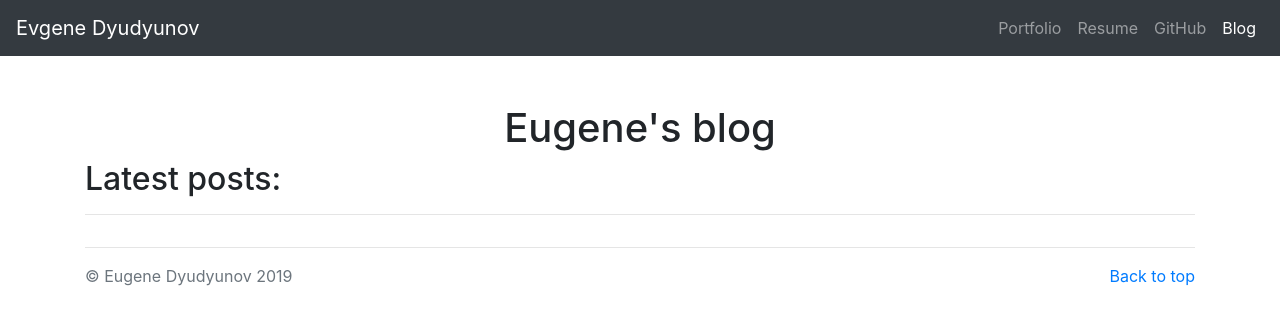
After one commit to dyudyunov/portfolio-project, a Django app: page /blog/ in a window 1280 px wide. The commit adds this page. Shown: the top 325 px of the page. Run offline with Django 3.2, Linux system fonts and the light colour scheme; data that the repository does not hold is empty; some libraries are stand-ins or nearby versions.

Commit message:
+ blog app

```diff
--- /dev/null
+++ b/blog/templates/blog/all_posts.html
@@ -0,0 +1,106 @@
+<!doctype html>
+<html lang="en">
+
+<head>
+    {% load staticfiles %}
+    <meta charset="utf-8">
+    <meta name="viewport" content="width=device-width, initial-scale=1, shrink-to-fit=no">
+    <meta name="description" content="Portfolio web-page">
+    <meta name="author" content="Evgene Dyudyunov">
+    <title>Eugene's blog</title>
+
+    <link rel="canonical" href="https://getbootstrap.com/docs/4.3/examples/album/">
+
+    <!-- Bootstrap core CSS -->
+    <link rel="stylesheet" href="https://stackpath.bootstrapcdn.com/bootstrap/4.3.1/css/bootstrap.min.css"
+        integrity="sha384-ggOyR0iXCbMQv3Xipma34MD+dH/1fQ784/j6cY/iJTQUOhcWr7x9JvoRxT2MZw1T" crossorigin="anonymous">
+
+
+    <style>
+        .bd-placeholder-img {
+            font-size: 1.125rem;
+            text-anchor: middle;
+            -webkit-user-select: none;
+            -moz-user-select: none;
+            -ms-user-select: none;
+            user-select: none;
+        }
+
+        @media (min-width: 768px) {
+            .bd-placeholder-img-lg {
+                font-size: 3.5rem;
+            }
+        }
+    </style>
+    <!-- Custom styles for this template -->
+    <link href="album.css" rel="stylesheet">
+</head>
+
+<body>
+    <header>
+        <nav class="navbar navbar-expand-lg navbar-dark bg-dark">
+            <a class="navbar-brand" href="{% url 'home' %}">Evgene Dyudyunov</a>
+            <button class="navbar-toggler" type="button" data-toggle="collapse" data-target="#navbarNavAltMarkup"
+                aria-controls="navbarNavAltMarkup" aria-expanded="false" aria-label="Toggle navigation">
+                <span class="navbar-toggler-icon"></span>
+            </button>
+            <div class="collapse navbar-collapse" id="navbarNavAltMarkup">
+                <div class="navbar-nav ml-auto">
+                    <a class="nav-item nav-link" href="{% url 'home' %}">Portfolio</span></a>
+                    <a class="nav-item nav-link" href="{% static 'Dyudyunov_CV.pdf' %}" target="_blank">Resume</span></a>
+                    <a class="nav-item nav-link" href="https://github.com/dyudyunov" target="_blank">GitHub</a>
+                    <a class="nav-item nav-link active" href="{% url 'all_posts' %}">Blog</a>
+                </div>
+            </div>
+        </nav>
+    </header>
+
+    <main role="main">
+        <div class="container">
+            <h1 class="text-center mt-5">Eugene's blog</h1>
+            <h2>Latest posts:</h2>
+            <hr />
+
+            <div class="row">
+                {% for blog in blogs.all %}
+                <!-- <a href="#"> -->
+                <div class="col-md-12 col-lg-6">
+                    <img src="{{ blog.image.url }}" class="rounded float-left mr-2" alt="test blog img" height=200
+                        width=200>
+                    <div>
+                        <a class="text-body" href="{% url 'detail' blog.id %}"><h3>{{ blog.title }}</h3></a>
+                        <p>{{ blog.summery }}</p>
+                        <p>{{ blog.pub_date_pretty }}</p>
+                    </div>
+                </div>
+                <!-- </a> -->
+                {% endfor %}
+            </div>
+            <hr>
+        </div>
+    </main>
+
+    <footer class="text-muted">
+        <div class="container">
+            <p class="float-right">
+                <a href="#">Back to top</a>
+            </p>
+            <p>&copy Eugene Dyudyunov {% now "Y" %}</p>
+        </div>
+    </footer>
+    <script src="https://code.jquery.com/jquery-3.3.1.slim.min.js"
+        integrity="sha384-q8i/X+965DzO0rT7abK41JStQIAqVgRVzpbzo5smXKp4YfRvH+8abtTE1Pi6jizo"
+        crossorigin="anonymous"></script>
+    <script>window.jQuery || document.write('<script src="/docs/4.3/assets/js/vendor/jquery-slim.min.js"><\/script>')</script>
+    <script src="https://code.jquery.com/jquery-3.3.1.slim.min.js"
+        integrity="sha384-q8i/X+965DzO0rT7abK41JStQIAqVgRVzpbzo5smXKp4YfRvH+8abtTE1Pi6jizo"
+        crossorigin="anonymous"></script>
+    <script src="https://cdnjs.cloudflare.com/ajax/libs/popper.js/1.14.7/umd/popper.min.js"
+        integrity="sha384-UO2eT0CpHqdSJQ6hJty5KVphtPhzWj9WO1clHTMGa3JDZwrnQq4sF86dIHNDz0W1"
+        crossorigin="anonymous"></script>
+    <script src="https://stackpath.bootstrapcdn.com/bootstrap/4.3.1/js/bootstrap.min.js"
+        integrity="sha384-JjSmVgyd0p3pXB1rRibZUAYoIIy6OrQ6VrjIEaFf/nJGzIxFDsf4x0xIM+B07jRM"
+        crossorigin="anonymous"></script>
+</body>
+
+</html>
--- /dev/null
+++ b/blog/urls.py
@@ -0,0 +1,7 @@
+from django.urls import path
+from . import views
+
+urlpatterns = [
+    path('', views.all_posts, name='all_posts'),
+    path('<int:blog_id>', views.detail, name='detail'),
+]
--- a/blog/views.py
+++ b/blog/views.py
@@ -1,3 +1,12 @@
-from django.shortcuts import render
+from django.shortcuts import render, get_object_or_404
 
+from .models import Blog
 # Create your views here.
+
+def all_posts(request):
+    blogs = Blog.objects
+    return render(request, 'blog/all_posts.html', {'blogs':blogs})
+
+def detail(request, blog_id):
+    blog = get_object_or_404(Blog, pk=blog_id)
+    return render(request, 'blog/detail.html', {'blog':blog})
--- a/portfolio/settings.py
+++ b/portfolio/settings.py
@@ -123,8 +123,12 @@ USE_TZ = True
 # Static files (CSS, JavaScript, Images)
 # https://docs.djangoproject.com/en/2.2/howto/static-files/
 
+STATICFILES_DIRS = [
+    os.path.join(BASE_DIR, 'portfolio/static/')
+]
+
+STATIC_ROOT = os.path.join(BASE_DIR, 'static')
 STATIC_URL = '/static/'
 
 MEDIA_ROOT = os.path.join(BASE_DIR, 'media')
-
 MEDIA_URL = '/media/'
--- a/portfolio/urls.py
+++ b/portfolio/urls.py
@@ -14,6 +14,7 @@ Including another URLconf
     2. Add a URL to urlpatterns:  path('blog/', include('blog.urls'))
 """
 from django.contrib import admin
+from django.urls import include
 from django.urls import path
 from django.conf import settings
 from django.conf.urls.static import static
@@ -21,5 +22,6 @@ import jobs.views
 
 urlpatterns = [
     path('admin/', admin.site.urls),
+    path('blog/', include('blog.urls')),
     path('', jobs.views.home, name='home'),
 ] + static(settings.MEDIA_URL, document_root=settings.MEDIA_ROOT)
```
Also changed, not shown: blog/models.py (+9 -0 lines), blog/templates/blog/detail.html (added, +92 -0 lines), jobs/templates/jobs/home.html (+10 -4 lines), portfolio/static/av.jpg (added), 1 other file.
